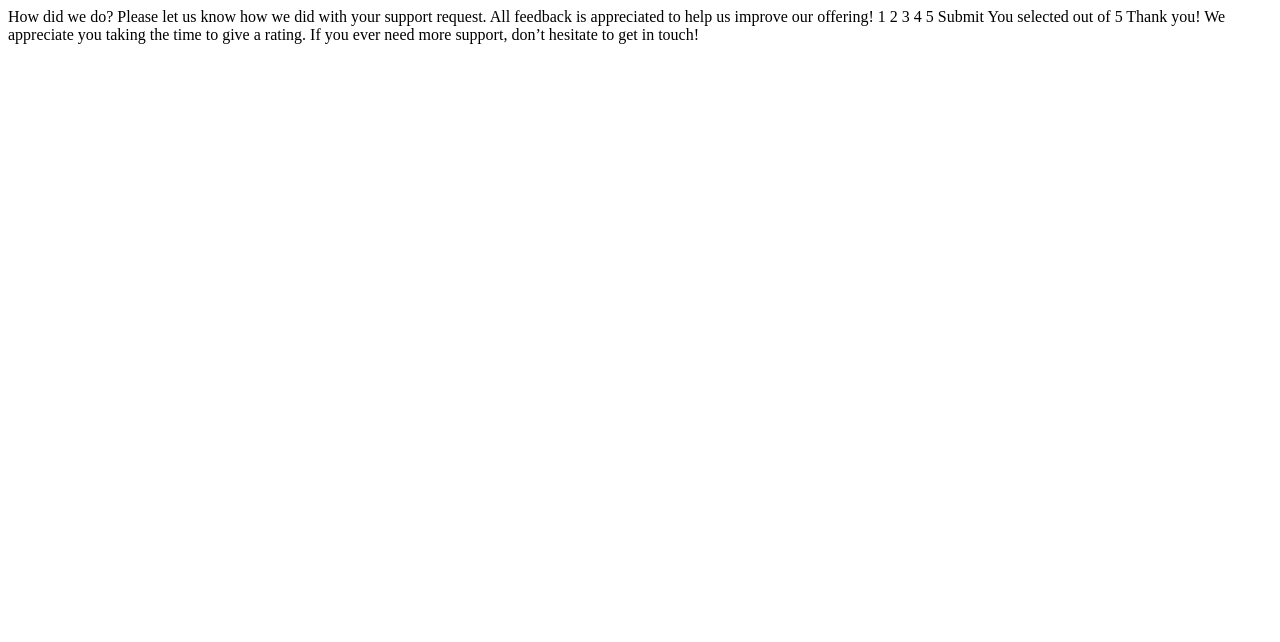
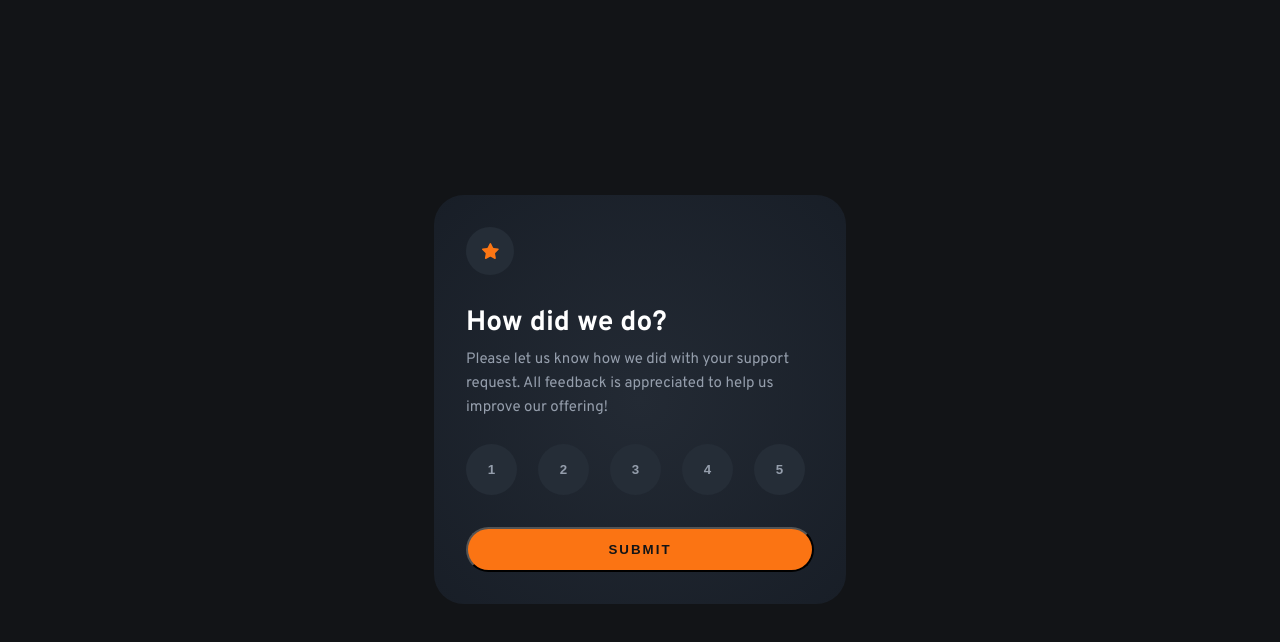
Before and after one commit to Sanya-Zg/Interactive-rating, a plain HTML site: page index.html in a window 1280 px wide. Drawn offline with Linux system fonts and the light colour scheme.

Commit message:
desktop version

```diff
--- a/code.js
+++ b/code.js
@@ -0,0 +1,20 @@
+const submit = document.getElementById('sub');
+const mainBlock = document.querySelector('.rating__block');
+const thanksBlock = document.querySelector('.thanks__block');
+const buttons = document.querySelectorAll('.num_circle');
+const numRating = document.getElementById('num_rating');
+let selecRating = null;
+
+buttons.forEach(button => {
+    button.addEventListener('click', (event) => {
+        buttons.forEach(btn=>btn.classList.remove('white'));
+        event.target.classList.add('white');
+        selecRating = event.target.value;
+    })
+})
+
+submit.addEventListener('click', () => {
+    mainBlock.style.display = 'none';
+    thanksBlock.style.display = 'block';
+    numRating.textContent = selecRating;
+})
--- a/index.html
+++ b/index.html
@@ -12,31 +12,38 @@
 </head>
 <body>
   <main>
-
+    <!-- Main block -->
+    <div class="container">
+      <div class="rating__block">
+        <div class="rating__block-icon layout_circle star">
+          <img src="./images/icon-star.svg" class="star-inner">
+        </div>
+        <h1 class="rating__block-ask">How did we do?</h1>
+        <p class="rating__block-desc">Please let us know how we did with your support request. All feedback is appreciated
+        to help us improve our offering!</p>
+        <div class="rating__block-num">
+          <button class="layout_circle num_circle" value="1">1</button>
+          <button class="layout_circle num_circle" value="2">2</button>
+          <button class="layout_circle num_circle" value="3">3</button>
+          <button class="layout_circle num_circle" value="4">4</button>
+          <button class="layout_circle num_circle" value="5">5</button>
+        </div>
+        <button type="submit" class="rating__block-sumbit" id="sub">Submit</button>
+      </div>
+      <!-- Thanks block -->
+      <div class="thanks__block">
+        <div class="img_thanks-cont">
+          <img src="./images/illustration-thank-you.svg" class="img_thanks" alt="Thanks picture">
+        </div>
+        <div class="result_rating-cont">
+          <p class="result_rating">You selected <span id="num_rating"></span> out of 5</p>
+        </div>
+        <h2>Thank you!</h2>
+        <p class="result_rating-p">We appreciate you taking the time to give a rating. If you ever need more support,
+        don’t hesitate to get in touch!</p>
+      </div>
+    </div>
   </main>
-  <!-- Rating state start -->
-
-  How did we do?
-
-  Please let us know how we did with your support request. All feedback is appreciated
-  to help us improve our offering!
-
-  1 2 3 4 5
-
-  Submit
-
-  <!-- Rating state end -->
-
-  <!-- Thank you state start -->
-
-  You selected <!-- Add rating here --> out of 5
-
-  Thank you!
-
-  We appreciate you taking the time to give a rating. If you ever need more support,
-  don’t hesitate to get in touch!
-
-  <!-- Thank you state end -->
 
 </body>
 </html>
--- a/styles.css
+++ b/styles.css
@@ -0,0 +1,127 @@
+@import url('https://fonts.googleapis.com/css2?family=Overpass:ital,wght@0,100..900;1,100..900&display=swap');
+:root{
+    --orange: hsl(25, 97%, 53%);
+    --light-grey: hsl(217, 12%, 63%);
+    --dark-blue: hsl(213, 19%, 18%);
+    --very-dark-blue: hsl(216, 12%, 8%);
+    --white: hsl(0, 0%, 100%);
+}
+*{
+    box-sizing: border-box;
+}
+p{
+    font-size: 15px;
+    color: var(--light-grey);
+}
+h1, h2{
+    color: var(--white);
+    margin: 0;
+    font-size: 28px;
+}
+p{
+    margin: 0;
+}
+.white{
+    background-color: var(--white) !important;
+}
+body{
+    font-family: "Overpass", sans-serif;
+    background-color: var(--very-dark-blue);
+}
+main{
+    margin: 195px auto;
+    width: 412px;
+    background: radial-gradient(#232A34, #181E27);
+    border-radius: 30px;
+}
+.container{
+    padding: 32px;
+}
+.rating__block {
+
+}
+.rating__block-icon {
+    width: 48px;
+    height: 48px;
+}
+.layout_circle {
+    background-color: var(--dark-blue);
+    border-radius: 50%;
+    color: var(--light-grey);
+}
+.star-inner{
+    margin: 33%;
+}
+.rating__block-ask {
+    margin-top: 30px;
+}
+.rating__block-desc {
+    line-height: 24px;
+    margin-top: 7px;
+}
+.rating__block-num {
+    margin-top: 24px;
+    display: flex;
+    gap: 21px;
+}
+.num_circle:hover{
+    background-color: var(--orange);
+    color: var(--dark-blue);
+}
+.num_circle{
+    width: 51px;
+    height: 51px;
+    border: none;
+    cursor: pointer;
+    font-weight: 700;
+    transition: all 0.2s linear;
+}
+.rating__block-sumbit {
+    width: 100%;
+    height: 45px;
+    border-radius: 23px;
+    margin-top: 32px;
+    cursor: pointer;
+    letter-spacing: 2px;
+    text-transform: uppercase;
+    color: var(--very-dark-blue);
+    background-color: var(--orange);
+    font-weight: 700;
+    transition: all 0.2s linear;
+}
+.rating__block-sumbit:hover{
+    background-color: var(--white);
+}
+.thanks__block {
+    display: none;
+}
+.img_thanks-cont {
+    margin-top: 13px;
+    text-align: center;
+    height: 108px;
+}
+.result_rating-cont{
+    width: 193px;
+    margin: 32px auto 0;
+    border-radius: 23px;
+    background-color: var(--dark-blue);
+    padding: 5px 0;
+}
+.img_thanks {
+}
+.result_rating {
+    text-align: center;
+    color: var(--orange);
+}
+h2{
+    text-align: center;
+    margin-top: 32px;
+    line-height: 35px;
+}
+.result_rating-p{
+    text-align: center;
+    line-height: 24px;
+    margin-top: 15px;
+    margin-bottom: 13px;
+    width: 340px;
+}
```
